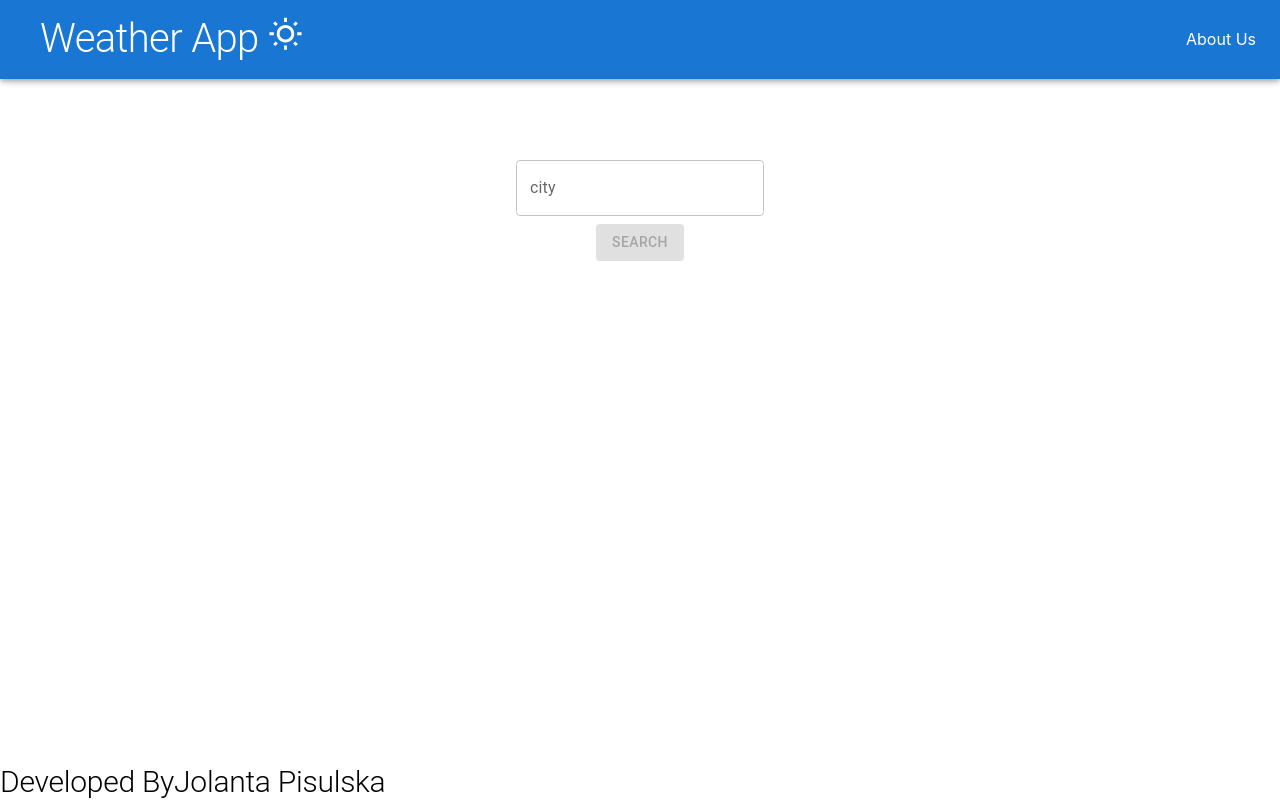
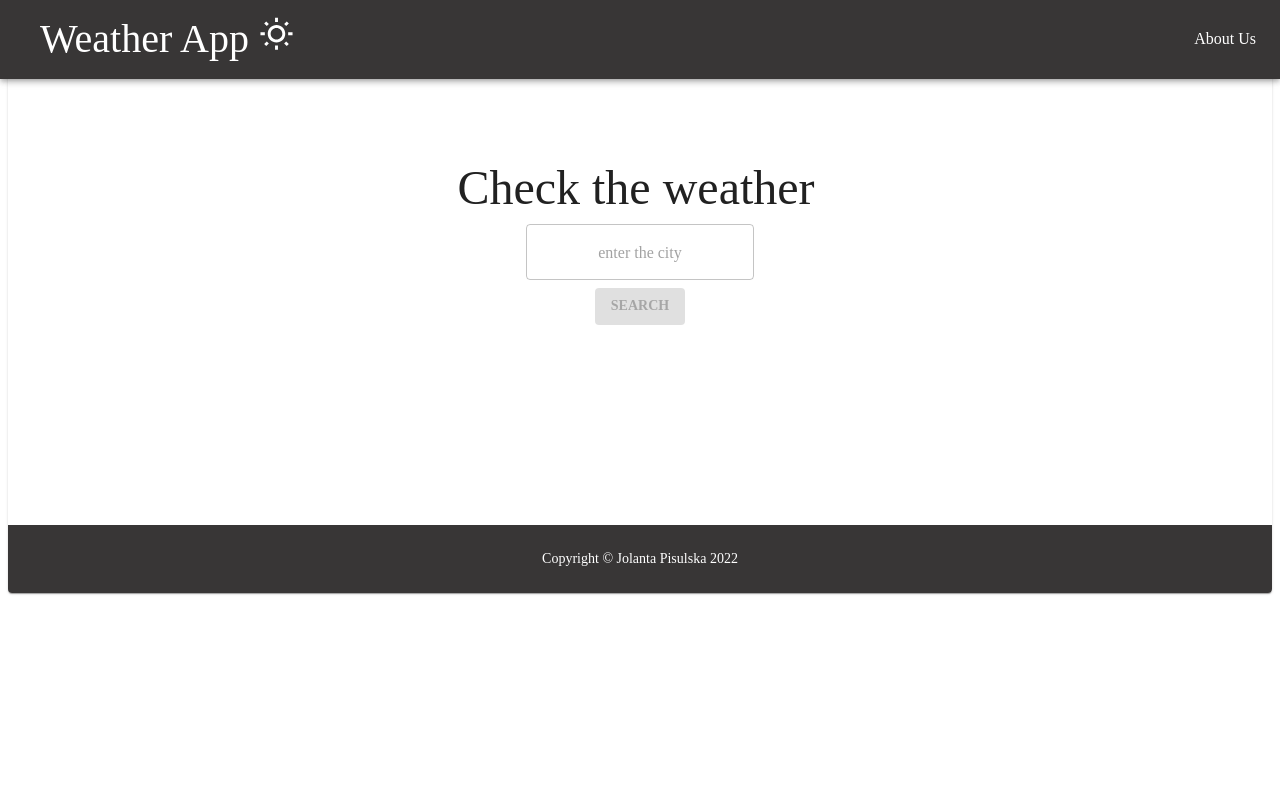
Before and after one commit to jolanta84/weather-app, a React (Create React App) app in the folder weather-app/: page / in a window 1280 px wide. Built offline with nearby package versions, Linux system fonts and the light colour scheme.

Commit message:
add styles, change theme

```diff
--- a/weather-app/src/App.css
+++ b/weather-app/src/App.css
@@ -1,4 +1,4 @@
-.App {
+/* .App {
   text-align: center;
 }
 
@@ -37,4 +37,4 @@
   to {
     transform: rotate(360deg);
   }
-}
+} */
--- a/weather-app/src/App.tsx
+++ b/weather-app/src/App.tsx
@@ -1,22 +1,39 @@
-import "./App.css";
+
 import Header from "./components/Header/Header";
 import Search from "./components/Search/Search";
 import CurrentWeather from "./components/CurrentWeather/CurrentWeather";
 import Footer from "./components/Footer/Footer";
+import Card from "@mui/material/Card";
 import React, { useEffect, useState } from "react";
 import axios from "axios";
 import {
   Weather,
   Temperature,
-  Coordinate,
   weatherDefault,
   temperatureDefault,
 } from "./models/types";
 import Grid from "@mui/material/Grid";
 import { BrowserRouter, Routes, Route } from "react-router-dom";
-import { coordinatesDefault } from './models/types';
 import AboutUs from "./components/AboutUs/AboutUs";
 import PageNotFound from "./components/PageNotFound/PageNotFound";
+import { createTheme, ThemeProvider } from "@mui/material/styles";
+
+const theme = createTheme({
+  palette: {
+    primary: {
+      main: "#383636",
+    },
+    secondary: {
+       main: "#ADD8E6" },
+  },
+  typography: {
+    fontFamily: "Quicksand",
+    fontWeightLight: 400,
+    fontWeightRegular: 500,
+    fontWeightMedium: 600,
+    fontWeightBold: 700,
+  },
+});
 
 const App: React.FC = () => {
   const [city, setCity] = useState("");
@@ -25,6 +42,9 @@ const App: React.FC = () => {
     useState<Temperature>(temperatureDefault);
 
   const [isFetching, setIsFetching] = useState<Boolean>(true);
+
+
+  // {"coord":{"lon":23,"lat":51},"weather":[{"id":802,"main":"Clouds","description":"zachmurzenie małe","icon":"03d"}],"base":"stations","main":{"temp":17.77,"feels_like":17.67,"temp_min":17.77,"temp_max":17.77,"pressure":1020,"humidity":79,"sea_level":1020,"grnd_level":992},"visibility":10000,"wind":{"speed":2.29,"deg":347,"gust":2.3},"clouds":{"all":36},"dt":1654193756,"sys":{"type":1,"id":1702,"country":"PL","sunrise":1654136317,"sunset":1654194818},"timezone":7200,"id":858785,"name":"Województwo lubelskie","cod":200}
 
   // https://api.openweathermap.org/data/2.5/weather?q=glwice&appid=0f49db41c8ba9fd435696694d7607902&units=metric&lang=pl
 
@@ -40,17 +60,15 @@ const App: React.FC = () => {
         .then((res) => {
           setWeatherData(res.data.weather[0]);
           setTemperatureData(res.data.main);
-
           setIsFetching(false);
-
-
         })
         .catch((error) => console.log("Error"));
     }
   }, [city]);
 
   return (
-    <div className="App">
+    <Card className="App">
+      <ThemeProvider theme={theme}>
         <BrowserRouter>
           <Grid container spacing={10}>
             <Grid item xs={12}>
@@ -62,7 +80,7 @@ const App: React.FC = () => {
                 element={
                   <Grid item xs={12} m={10}>
                     <Grid container spacing={2}>
-                    <Grid item xs={12} >
+                      <Grid item xs={12}>
                         <Search setCity={setCity} />
                       </Grid>
                       {!isFetching && (
@@ -71,7 +89,6 @@ const App: React.FC = () => {
                             city={city}
                             weatherData={weatherData}
                             temperatureData={temperatureData}
-
                           />
                         </Grid>
                       )}
@@ -88,13 +105,22 @@ const App: React.FC = () => {
                 }
               />
 
-                <Route path="*" element={<Grid item xs={12}><PageNotFound /></Grid>} />
+              <Route
+                path="*"
+                element={
+                  <Grid item xs={12} mt={15}>
+                    <PageNotFound />
+                  </Grid>
+                }
+              />
             </Routes>
-
+            <Grid item xs={12} mt={5}>
+              <Footer />
             </Grid>
-        <Footer />
+          </Grid>
         </BrowserRouter>
-    </div>
+      </ThemeProvider>
+    </Card>
   );
 };
 
--- a/weather-app/src/components/AboutUs/AboutUs.tsx
+++ b/weather-app/src/components/AboutUs/AboutUs.tsx
@@ -1,6 +1,7 @@
 import Button from "@mui/material/Button/Button";
 import Grid from "@mui/material/Grid";
 import Link from "@mui/material/Link";
+import Typography from "@mui/material/Typography";
 
 const AboutUs = () => {
   return (
@@ -47,11 +48,13 @@ const AboutUs = () => {
         thin atmosphere throughout the Solar System. The movement of mass
         ejected from the Sun is known as the solar wind.
       </Grid>
-      <Button variant="outlined">
-        <Link href="/" underline="none" color="inherit">
-          {"Check weather"}
-        </Link>
-      </Button>
+      <Typography align="center">
+        <Button variant="outlined">
+          <Link href="/" underline="none" color="inherit">
+            {"Check weather"}
+          </Link>
+        </Button>
+      </Typography>
     </>
   );
 };
--- a/weather-app/src/components/CurrentWeather/CurrentWeather.tsx
+++ b/weather-app/src/components/CurrentWeather/CurrentWeather.tsx
@@ -1,6 +1,6 @@
 import React, { useState } from "react";
 import WeatherDetails from "../../components/WeatherDetails/WeatherDetails";
-import { Weather, Temperature, Coordinate } from "../../models/types";
+import { Weather, Temperature } from "../../models/types";
 import Button from "@mui/material/Button/Button";
 import Card from "@mui/material/Card";
 import CardActions from "@mui/material/CardActions";
@@ -18,14 +18,14 @@ interface CurrentWeatherProps {
 const CurrentWeather: React.FC<CurrentWeatherProps> = (props) => {
   const [toggle, setToggle] = useState<boolean>(false);
 
-  const handleClick = () => {
+  const handleClick: React.MouseEventHandler<HTMLButtonElement> = (e) => {
     setToggle(!toggle);
   };
 
   return (
     <Grid
     container
-    spacing={10}
+    spacing={5}
     direction="column"
     alignItems="center"
     justifyContent="center"
@@ -37,14 +37,14 @@ const CurrentWeather: React.FC<CurrentWeatherProps> = (props) => {
             height="200"
             image={`http://openweathermap.org/img/wn/${props.weatherData.icon}@2x.png`}
             alt="weather icon"
-            sx={{ bgcolor: "primary.main" }}
+            sx={{ bgcolor: "secondary.main" }}
           />
           <CardContent>
             <Typography gutterBottom variant="h5" component="div">
               {props.city.toString()}
             </Typography>
             <hr />
-            <Typography variant="body2" color="text.secondary">
+            <Typography variant="body2" color="text.secondary" align="center">
             {props.weatherData.description}
   </Typography>
           </CardContent>
@@ -55,7 +55,7 @@ const CurrentWeather: React.FC<CurrentWeatherProps> = (props) => {
           </CardActions></Card>
       </Grid>
 
-      <Grid m={5}
+      <Grid mt={5}
         style={{
           visibility: toggle === true ? "visible" : "hidden",
         }}
--- a/weather-app/src/components/Footer/Footer.tsx
+++ b/weather-app/src/components/Footer/Footer.tsx
@@ -1,18 +1,34 @@
-import React from "react";
-import Typography from "@mui/material/Typography/Typography";
+
+import Box from "@mui/material/Box";
+import Typography from "@mui/material/Typography";
+import Container from "@mui/material/Container";
 import Link from "@mui/material/Link";
 
 const Footer: React.FC = () => {
   return (
-    <footer style={{ position: "fixed", bottom: 0 }}>
-      <Typography variant="h2" sx={{ fontSize: 30 }}>
-            Developed By
-        <Link href="mailto:jolanta.pisulska@gmail.com" underline="none" color="inherit">
-          Jolanta Pisulska
-        </Link>
-      </Typography>
-    </footer>
+    <Box
+      component="footer"
+      sx={{
+        py: 3,
+        px: 2,
+        bgcolor: "primary.main",
+        color: "white"
+      }}
+    >
+      <Container maxWidth="sm">
+        <Typography variant="body2" align="center">
+          {"Copyright © "}
+          <Link
+            color="inherit"
+            underline="none"
+            href="mailto:jolanta.pisulska@gmail.com"
+          >
+            Jolanta Pisulska
+          </Link>{" "}
+          {new Date().getFullYear()}
+        </Typography>
+      </Container>
+    </Box>
   );
 };
-
 export default Footer;
--- a/weather-app/src/components/Header/Header.tsx
+++ b/weather-app/src/components/Header/Header.tsx
@@ -1,6 +1,5 @@
 import Typography from "@mui/material/Typography";
 import AppBar from "@mui/material/AppBar";
-import Button from "@mui/material/Button/Button";
 import Toolbar from "@mui/material/Toolbar";
 import WbSunnyOutlinedIcon from "@mui/icons-material/WbSunnyOutlined";
 import Link from '@mui/material/Link';
--- a/weather-app/src/components/PageNotFound/PageNotFound.tsx
+++ b/weather-app/src/components/PageNotFound/PageNotFound.tsx
@@ -1,12 +1,11 @@
 import Typography from "@mui/material/Typography/Typography";
+
 const PageNotFound: React.FC = () => {
-    return (
+  return (
 
-        <Typography variant="h1" >
-        PAGE NOT FOUND
-        </Typography>
-    )
+      <Typography variant="h3" align="center">404 | This page could not be found</Typography>
 
-  };
+  );
+};
 
-  export default PageNotFound;
+export default PageNotFound;
--- a/weather-app/src/components/Search/Search.tsx
+++ b/weather-app/src/components/Search/Search.tsx
@@ -1,10 +1,11 @@
 import { useForm } from "react-hook-form";
 import Button from "@mui/material/Button/Button";
 import { useState, useRef } from "react";
-
+import Typography from "@mui/material/Typography/Typography";
 
 import Grid from "@mui/material/Grid";
 import TextField from "@mui/material/TextField/TextField";
+
 
 const Search: React.FC<{ setCity: (city: string) => void }> = (props) => {
   const [inputState, setInputState] = useState<Boolean>(false);
@@ -15,22 +16,33 @@ const Search: React.FC<{ setCity: (city: string) => void }> = (props) => {
     formState: { errors },
   } = useForm();
 
+
   const inputRef = useRef<null | HTMLInputElement>(null);
 
-  const inputChangeHandler = (event: React.ChangeEvent<HTMLInputElement>): void => {
+  const inputChangeHandler = (
+    event: React.ChangeEvent<HTMLInputElement>
+  ): void => {
     if (inputRef.current?.value !== " ") {
       setInputState(true);
     } else setInputState(false);
   };
 
-  const formHandler = (data: any): void => {
+  const formHandler = (data: {[city: string]: any }): void => {
+      console.log(data);
     props.setCity(data.city);
   };
 
+
   return (
-
     <form onSubmit={handleSubmit(formHandler)}>
-        <Grid container spacing={1}>
+      <Grid
+        container
+        spacing={1}
+        direction="column"
+        alignItems="center"
+        justifyContent="center"
+      >
+        <Typography variant="h3">Check the weather</Typography>
         <Grid item xs={12}>
           <TextField
             {...register("city", { required: "Required" })}
@@ -39,27 +51,19 @@ const Search: React.FC<{ setCity: (city: string) => void }> = (props) => {
             inputRef={inputRef}
             onChange={inputChangeHandler}
             variant="outlined"
-              label="city"
+            placeholder="enter the city"
             inputProps={{ style: { textAlign: "center" } }}
-              helperText={
-                errors.city?.type === "required"
-                  ? "Enter city"
-                  : ""
-              }
+            helperText={errors.city?.type === "required" ? "Enter city" : ""}
+            sx={{ input: { textAlign: "center" } }}
           />
-
         </Grid>
         <Grid item xs={12}>
-            <Button type="submit"
-           variant="contained"
-           disabled={!inputState}
-           >
+          <Button type="submit" variant="contained" disabled={!inputState}>
             Search
           </Button>
         </Grid>
       </Grid>
     </form>
-
   );
 };
 
--- a/weather-app/src/components/WeatherDetails/WeatherDetails.tsx
+++ b/weather-app/src/components/WeatherDetails/WeatherDetails.tsx
@@ -1,28 +1,23 @@
 import React from "react";
 import { Temperature } from "../../models/types";
 import TableRow from "@mui/material/TableRow";
-import TableCell, { tableCellClasses } from "@mui/material/TableCell";
-import List from "@mui/material/List";
-import ListItem from "@mui/material/ListItem";
-import Fade from "@mui/material/Fade";
+import TableCell from "@mui/material/TableCell";
 import TableHead from "@mui/material/TableHead";
 import Table from "@mui/material/Table";
 import TableBody from "@mui/material/TableBody";
 import TableContainer from "@mui/material/TableContainer";
-import { styled } from "@mui/material/styles";
 import Paper from "@mui/material/Paper";
 
-
-
 const WeatherDetails: React.FC<{ temperatureData: Temperature }> = (props) => {
-
-
   return (
     <TableContainer component={Paper}>
-    <Table sx={{ minWidth: 650, border: "1px solid grey"}} aria-label="simple table">
-      <TableHead    sx={{ bgcolor: "primary.main" }}>
+      <Table
+        sx={{ minWidth: 650, border: "1px solid grey" }}
+        aria-label="temperature table"
+      >
+        <TableHead sx={{ bgcolor: "secondary.main" }}>
           <TableRow>
-          <TableCell>Temeratura</TableCell>
+            <TableCell>Temperatura</TableCell>
             <TableCell>Temperatura odczuwalna</TableCell>
             <TableCell>Wilgotność</TableCell>
             <TableCell>Temperatura maksymalna</TableCell>
@@ -31,14 +26,21 @@ const WeatherDetails: React.FC<{ temperatureData: Temperature }> = (props) => {
         </TableHead>
         <TableBody>
           <TableRow>
-          <TableCell align="center">{props.temperatureData.temp} ℃</TableCell>
-          <TableCell align="center">{props.temperatureData.feels_like} ℃</TableCell>
-          <TableCell align="center">{props.temperatureData.humidity}%</TableCell>
-          <TableCell align="center">{props.temperatureData.temp_max} ℃</TableCell>
-          <TableCell align="center">{props.temperatureData.temp_min} ℃</TableCell>
-
-
-
+            <TableCell align="center">
+              {Math.ceil(Number(props.temperatureData.temp))} ℃
+            </TableCell>
+            <TableCell align="center">
+              {Math.ceil(Number(props.temperatureData.feels_like))} ℃
+            </TableCell>
+            <TableCell align="center">
+              {props.temperatureData.humidity}%
+            </TableCell>
+            <TableCell align="center">
+              {Math.ceil(Number(props.temperatureData.temp_max))} ℃
+            </TableCell>
+            <TableCell align="center">
+              {Math.ceil(Number(props.temperatureData.temp_min))} ℃
+            </TableCell>
           </TableRow>
         </TableBody>
       </Table>
--- a/weather-app/src/index.css
+++ b/weather-app/src/index.css
@@ -1,4 +1,4 @@
-body {
+/* body {
   margin: 0;
   font-family: -apple-system, BlinkMacSystemFont, 'Segoe UI', 'Roboto', 'Oxygen',
     'Ubuntu', 'Cantarell', 'Fira Sans', 'Droid Sans', 'Helvetica Neue',
@@ -10,4 +10,4 @@ body {
 code {
   font-family: source-code-pro, Menlo, Monaco, Consolas, 'Courier New',
     monospace;
-}
+} */
```
Lines whose indentation alone changed are shown as unchanged.
